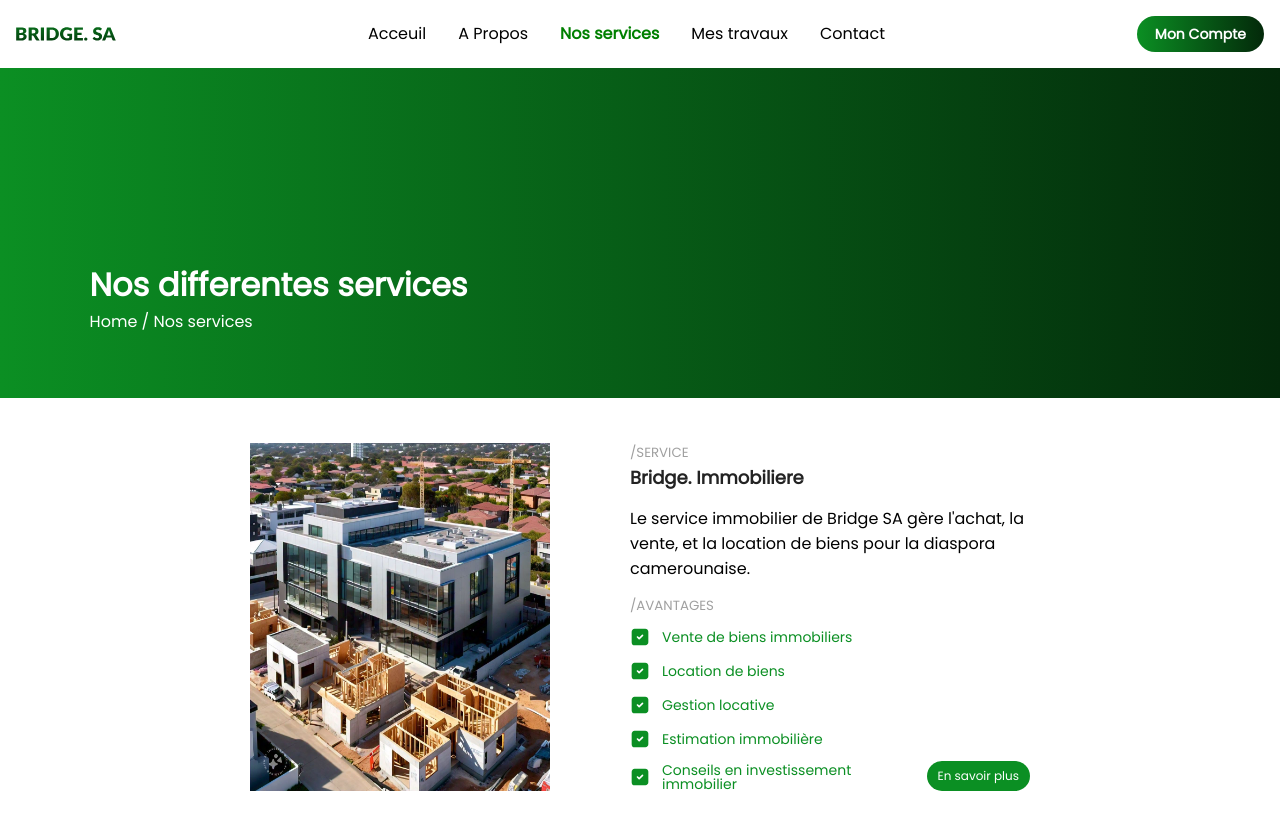
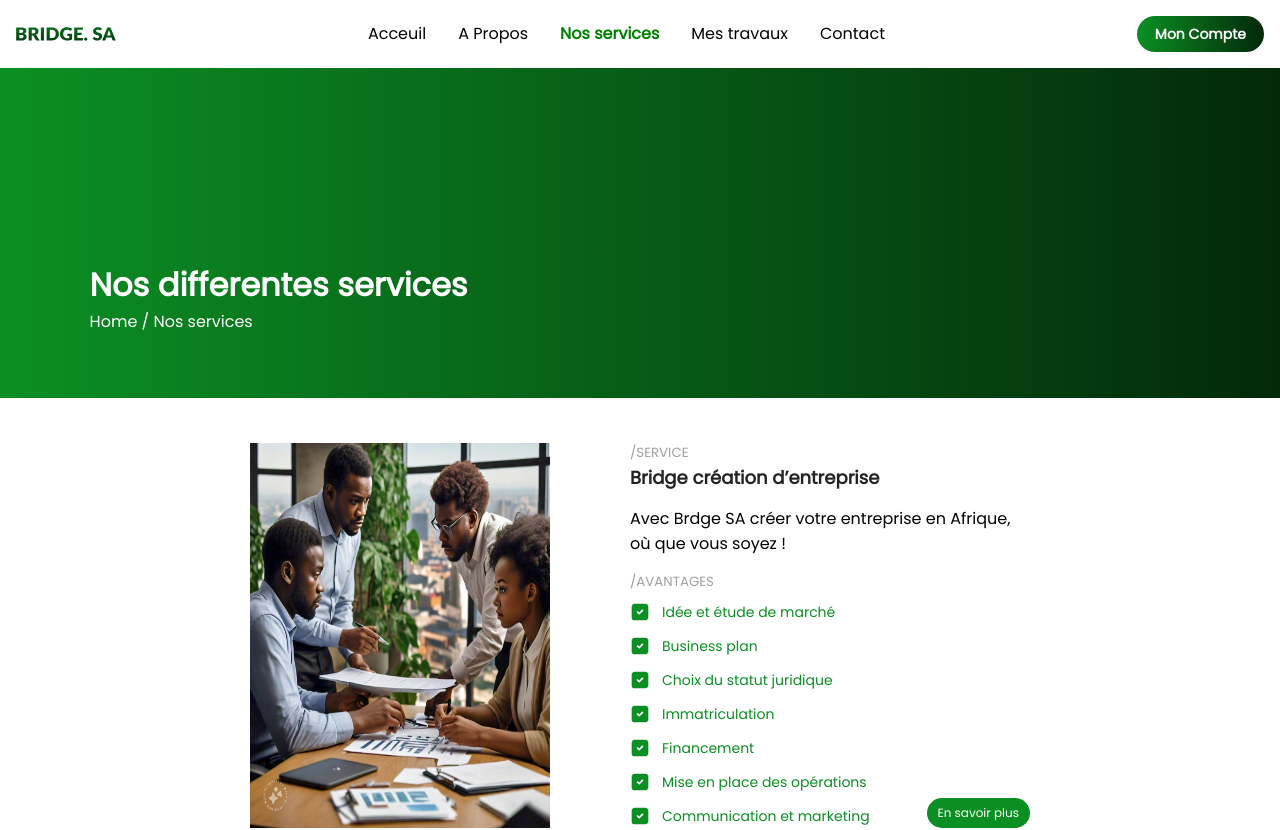
Before and after one commit to Ntchinda-Giscard/bridge-diaspo, a Next.js app: page /service in a window 1280 px wide. Shown: the top 830 px of the page. Built offline with nearby package versions, Linux system fonts and the light colour scheme.

Commit message:
add commit

```diff
--- a/app/components/sub-components.tsx/service-data.ts
+++ b/app/components/sub-components.tsx/service-data.ts
@@ -3,9 +3,21 @@ import agri from "@/public/assets/agri.jpg";
 import pub from "@/public/assets/pub.jpg";
 import trans from "@/public/assets/trans.jpg";
 import legal from "@/public/assets/legal.jpg";
-import tour from "@/public/assets/tour.jpg"
+import tour from "@/public/assets/tour.jpg";
+import indus from  "@/public/assets/WhatsApp Image 2024-10-10 at 20.35.50.jpeg"
 
 export const services = [
+    {service: "Bridge création d’entreprise ", desc: "Avec Brdge SA créer votre entreprise en Afrique, où que vous soyez !", image: indus,
+        points:[
+            "Idée et étude de marché",
+            "Business plan",
+            "Choix du statut juridique",
+            "Immatriculation",
+            "Financement",
+            "Mise en place des opérations",
+            "Communication et marketing"
+        ]
+    },
     {service: "Bridge. Immobiliere", desc: "Le service immobilier de Bridge SA gère l'achat, la vente, et la location de biens pour la diaspora camerounaise.", image: immo,
     points: [
         "Vente de biens immobiliers",
```
Also changed, not shown: public/assets/WhatsApp Image 2024-10-10 at 20.35.50.jpeg (added).
